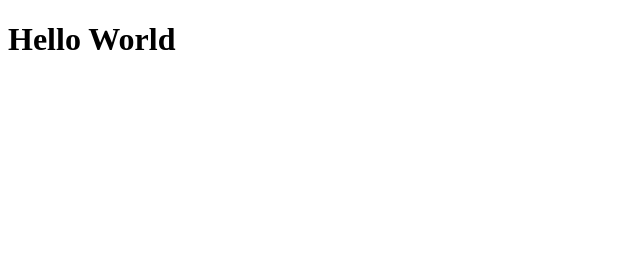
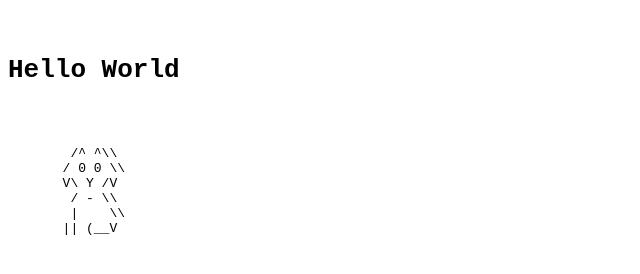
Before and after one commit to paarongiroux/dog-website, a plain HTML site: page index.html in a window 1280 px wide. Shown: the whole page, without its empty margins (0-640 px from the left). Drawn offline with Linux system fonts and the light colour scheme.

Commit message:
Update index.html via Fddly

```diff
--- a/index.html
+++ b/index.html
@@ -4,8 +4,22 @@
     <meta charset="UTF-8">
     <meta name="viewport" content="width=device-width, initial-scale=1.0">
     <title>dog-website</title>
+    <style>
+        body {
+            font-family: monospace;
+            white-space: pre;
+        }
+    </style>
 </head>
 <body>
     <h1>Hello World</h1>
+    <pre>
+        /^ ^\\
+       / 0 0 \\
+       V\ Y /V
+        / - \\
+        |    \\
+       || (__V
+    </pre>
 </body>
 </html>
```
